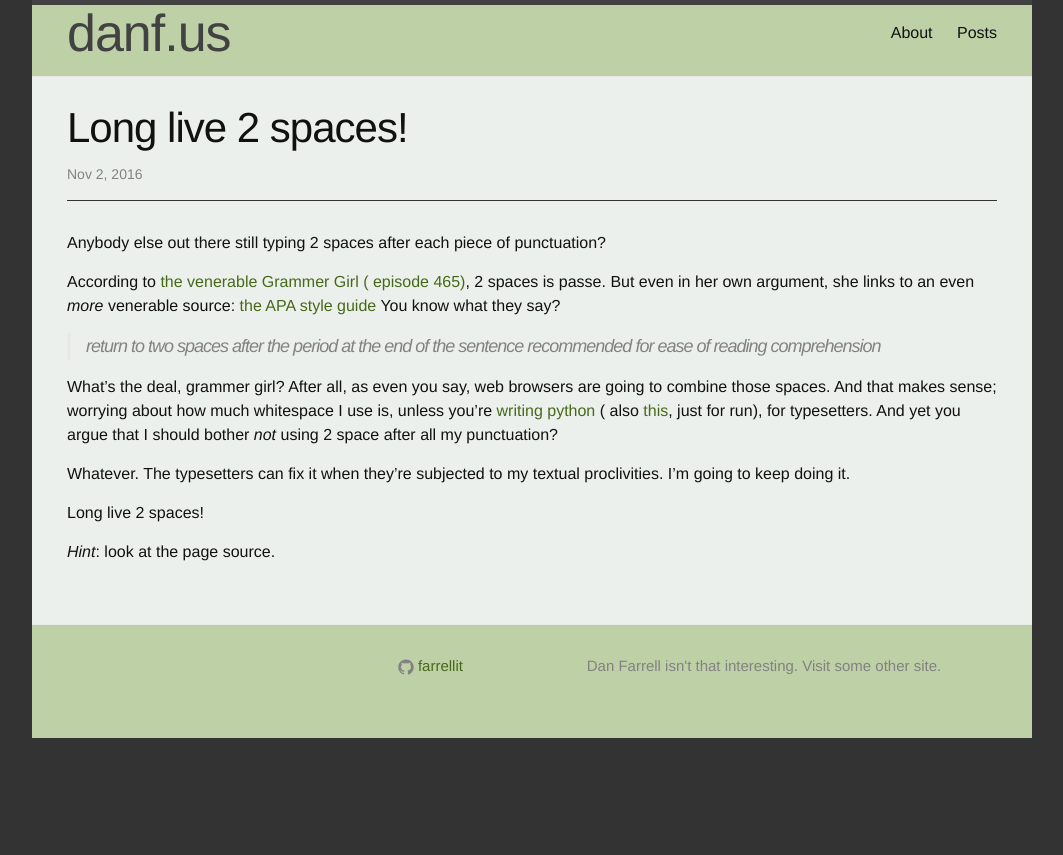
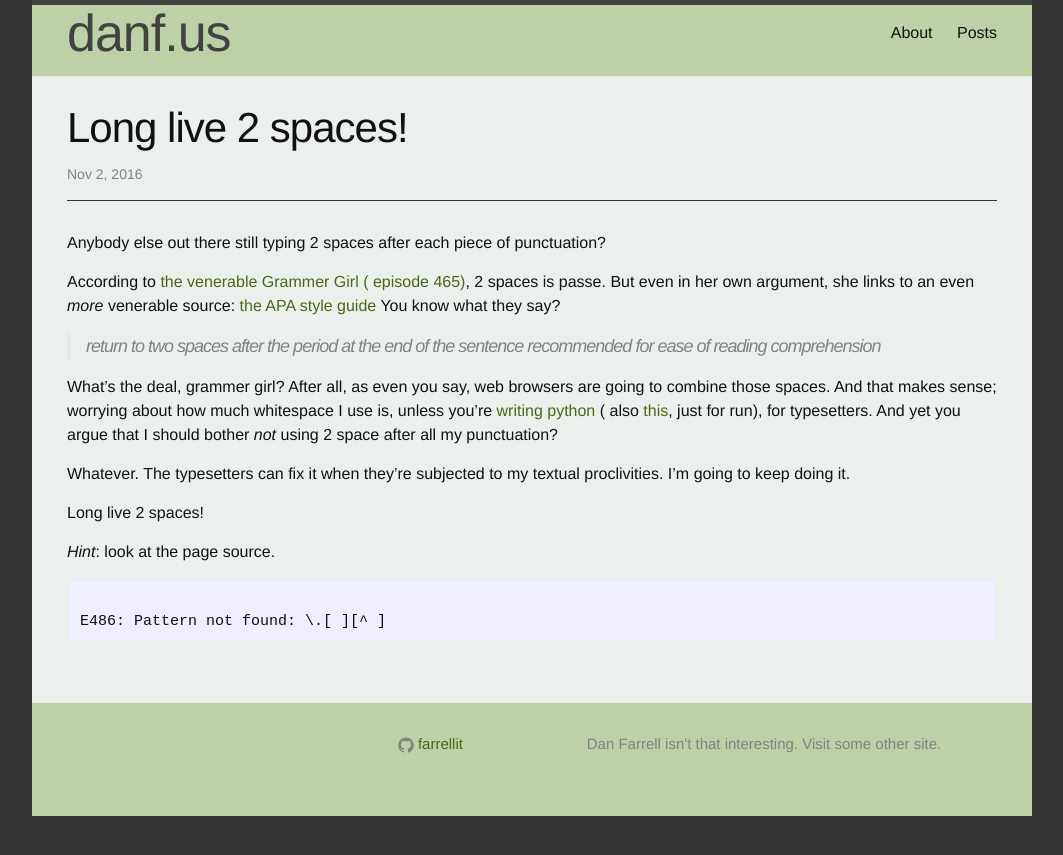
Before and after one commit to farrellit/danf.us, a Jekyll site: the page built from jekyll/_posts/2016-11-02-long-live-2-spaces.md, in a window 1280 px wide. Shown: the top 855 px of the page, without its empty margins (108-1171 px from the left). Built offline with Jekyll 4.4.1, drawn with Linux system fonts in a browser that asks for light colours.

Commit message:
making sure there really aren't 2 spaces.  And adding a super geeky and obscure vim error when it shows there does not exist a period and less than 2 spaces in a string

```diff
--- a/jekyll/_posts/2016-11-02-long-live-2-spaces.md
+++ b/jekyll/_posts/2016-11-02-long-live-2-spaces.md
@@ -11,10 +11,14 @@ According to <a href='http://www.quickanddirtytips.com/education/grammar/two-spa
   return to two spaces after the period at the end of the sentence recommended for ease of reading comprehension
 </blockquote>
 
-What's the deal, grammer girl?  After all, as even you say, web browsers are going to combine those spaces. And that makes sense; worrying about how much whitespace I use is, unless you're <a href='http://stackoverflow.com/questions/13884499/what-is-python-whitespace-and-how-does-it-work'>writing python</a> ( also <a href='https://xkcd.com/353/'>this</a>, just for run), for typesetters.  And yet you argue that I should bother <em>not</em> using 2 space after all my punctuation?
+What's the deal, grammer girl?  After all, as even you say, web browsers are going to combine those spaces.  And that makes sense; worrying about how much whitespace I use is, unless you're <a href='http://stackoverflow.com/questions/13884499/what-is-python-whitespace-and-how-does-it-work'>writing python</a> ( also <a href='https://xkcd.com/353/'>this</a>, just for run), for typesetters.  And yet you argue that I should bother <em>not</em> using 2 space after all my punctuation?
 
 Whatever.  The typesetters can fix it when they're subjected to my textual proclivities.  I'm going to keep doing it.
 
 Long live 2 spaces!
 
 <em>Hint</em>: look at the page source.
+
+<pre><code>
+E486: Pattern not found: \.[ ][^ ]
+</code></pre>
```
